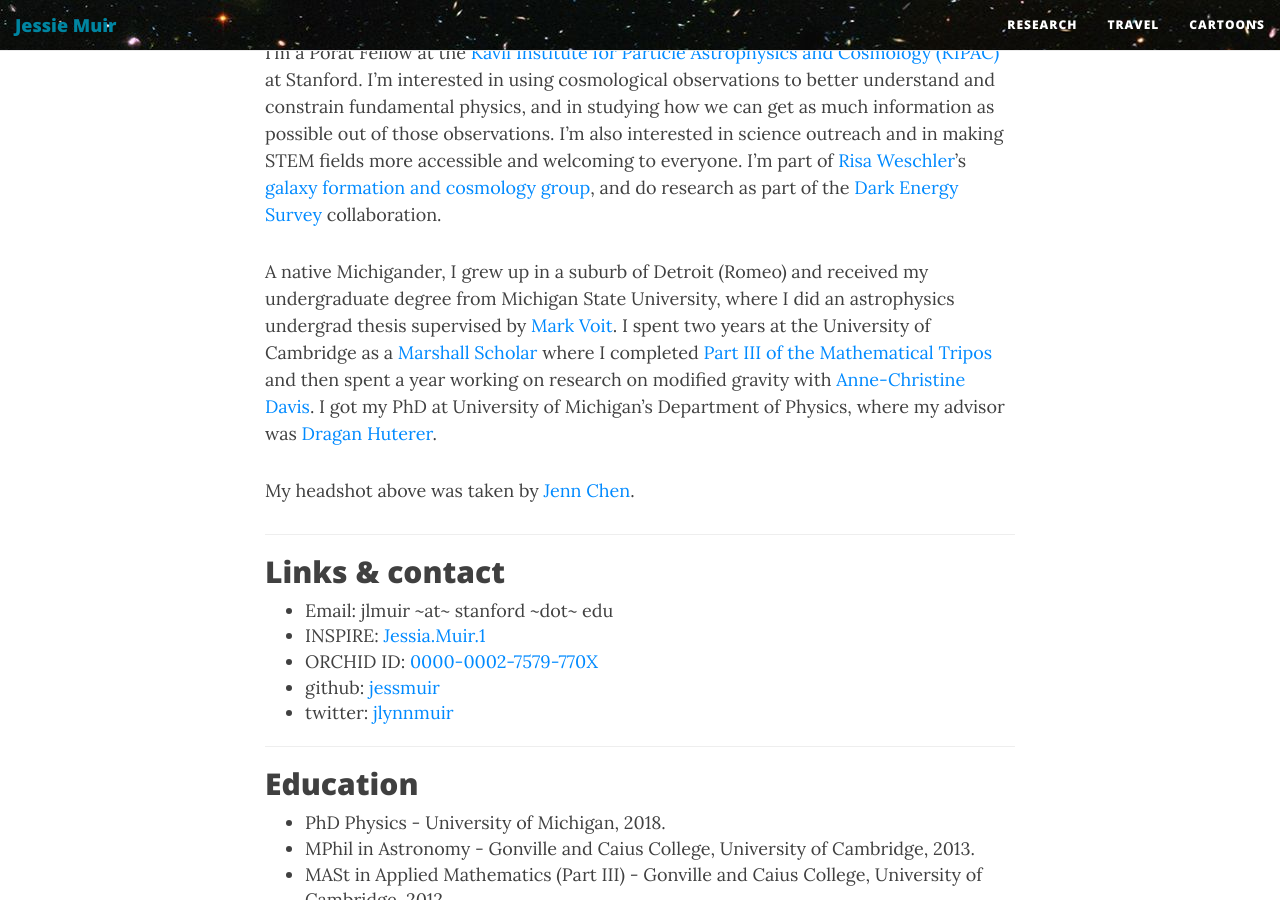
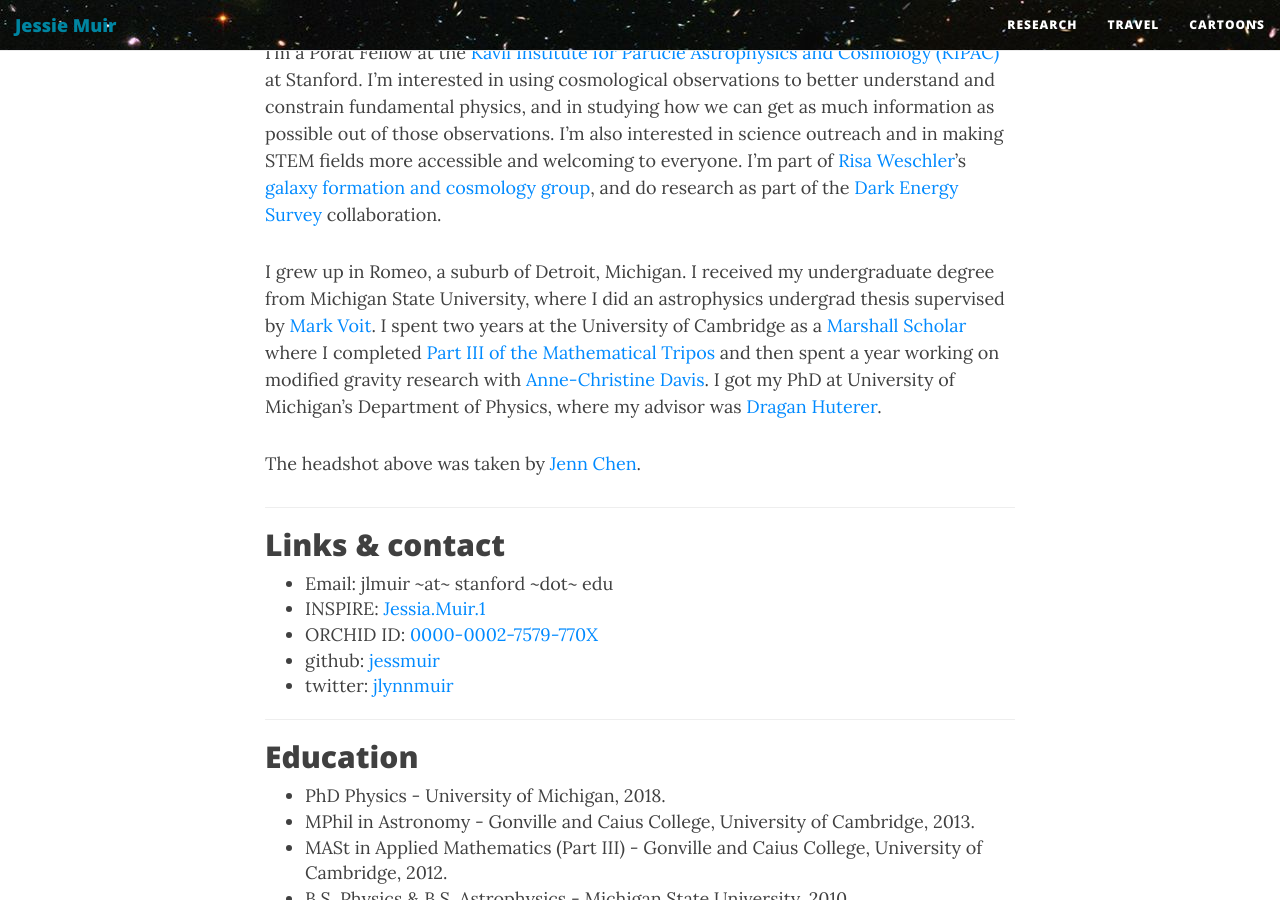
Before and after one commit to jessmuir/jessmuir.github.io, a Jekyll site: the page built from index.md, in a window 1280 px wide and 900 px high, scrolled down 853 px. Built offline with Jekyll 4.4.1, drawn with Linux system fonts in a browser that asks for light colours; nearby versions of some CDN libraries.

Commit message:
writing tweak

```diff
--- a/index.md
+++ b/index.md
@@ -10,9 +10,9 @@ share-img: http://www.jessiemuir.com/img/jessie-headshot-15.jpg
 
 I'm a Porat Fellow at the [Kavli Institute for Particle Astrophysics and Cosmology (KIPAC)](https://kipac.stanford.edu/) at Stanford. I'm interested in using cosmological observations to better understand and constrain fundamental physics, and in studying how we can get as much information as possible out of those observations. I'm also interested in science outreach and in making STEM fields more accessible and welcoming to everyone.  I'm part of [Risa Weschler](https://www.risawechsler.com/)'s [galaxy formation and cosmology group](https://www.risawechsler.com/gfc-group.html), and do research as part of the [Dark Energy Survey](https://www.darkenergysurvey.org/) collaboration.
 
-A native Michigander, I grew up in a suburb of Detroit (Romeo) and received my undergraduate degree from Michigan State University, where I did an astrophysics undergrad thesis supervised by [Mark Voit](https://web.pa.msu.edu/people/voit/Mark.html). I spent two years at the University of Cambridge as a [Marshall Scholar](http://www.marshallscholarship.org/) where I completed [Part III of the Mathematical Tripos](https://www.maths.cam.ac.uk/postgrad/part-iii/prospective.html) and then spent a year working on research on modified gravity with [Anne-Christine Davis](cam.ac.uk/people/a.c.davis/).  I got my PhD at University of Michigan's Department of Physics, where my advisor was [Dragan Huterer](http://www-personal.umich.edu/~huterer/cosmo_website/people.html).
+I grew up in Romeo, a suburb of Detroit, Michigan.  I received my undergraduate degree from Michigan State University, where I did an astrophysics undergrad thesis supervised by [Mark Voit](https://web.pa.msu.edu/people/voit/Mark.html). I spent two years at the University of Cambridge as a [Marshall Scholar](http://www.marshallscholarship.org/) where I completed [Part III of the Mathematical Tripos](https://www.maths.cam.ac.uk/postgrad/part-iii/prospective.html) and then spent a year working on modified gravity research with [Anne-Christine Davis](cam.ac.uk/people/a.c.davis/).  I got my PhD at University of Michigan's Department of Physics, where my advisor was [Dragan Huterer](http://www-personal.umich.edu/~huterer/cosmo_website/people.html).
 
-My headshot above was taken by [Jenn Chen](https://jennchen.com).
+The headshot above was taken by [Jenn Chen](https://jennchen.com).
 
 ---
 ## Links & contact
```
